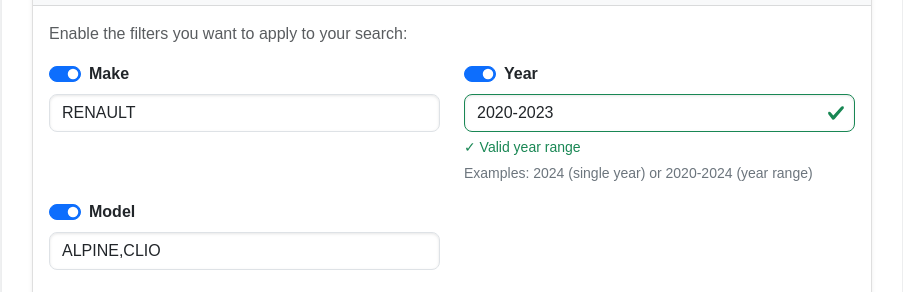
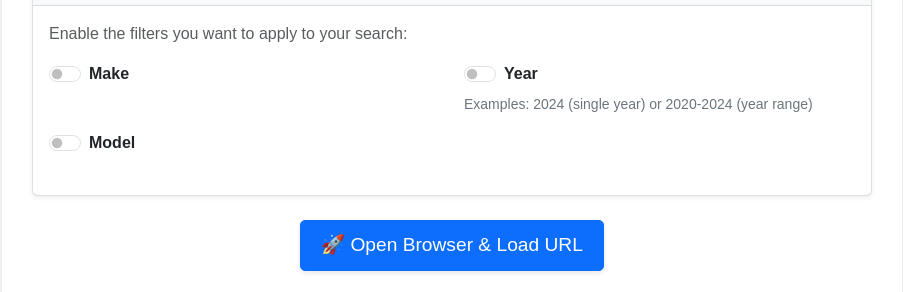
Before and after one commit to AbubakarMian/general_paint, a website: page general_paint.html in a window 1280 px wide. Shown: the part 428-720 px from the top of the page, without its empty margins (188-1091 px from the left). Drawn offline with Linux system fonts and the light colour scheme.

```diff
--- a/general_paint.html
+++ b/general_paint.html
@@ -193,25 +193,25 @@
                     <div class="row">
                         <div class="col-md-6 mb-3">
                             <div class="form-check form-switch">
-                                <input class="form-check-input" checked type="checkbox" id="enableMake" role="switch">
+                                <input class="form-check-input" type="checkbox" id="enableMake" role="switch">
                                 <label class="form-check-label" for="enableMake">
                                     <strong>Make</strong>
                                 </label>
                             </div>
                             <input type="text" id="make" name="make"  class="form-control filter-input mt-2"
-                                   style="display: none1;" value="RENAULT" placeholder="Enter vehicle make">
+                                   style="display: none;" value="" placeholder="Enter vehicle make">
                         </div>
 
                         <div class="col-md-6 mb-3">
                             <div class="form-check form-switch">
-                                <input class="form-check-input" checked type="checkbox" id="enableYear" role="switch">
+                                <input class="form-check-input" type="checkbox" id="enableYear" role="switch">
                                 <label class="form-check-label" for="enableYear">
                                     <strong>Year</strong>
                                 </label>
                             </div>
                             <div class="year-input-container">
-                                <input type="text" id="year" name="year" value="2020-2023" class="form-control filter-input mt-2"
-                                       style="display: none1;" placeholder="Enter year (e.g., 2025 or 2025-2020)">
+                                <input type="text" id="year" name="year" value="" class="form-control filter-input mt-2"
+                                       style="display: none;" placeholder="Enter year (e.g., 2025 or 2020-2023)">
                                 <div class="year-validation" id="yearValidation"></div>
                                 <div class="year-examples">
                                     Examples: 2024 (single year) or 2020-2024 (year range)
@@ -221,13 +221,13 @@
 
                         <div class="col-md-6 mb-3">
                             <div class="form-check form-switch">
-                                <input class="form-check-input" checked type="checkbox" id="enableModel" role="switch">
+                                <input class="form-check-input" type="checkbox" id="enableModel" role="switch">
                                 <label class="form-check-label" for="enableModel">
                                     <strong>Model</strong>
                                 </label>
                             </div>
                             <input type="text" id="model" name="model" class="form-control filter-input mt-2"
-                                   style="display: none1;" value="ALPINE,CLIO" placeholder="Enter vehicle model">
+                                   style="display: none;" value="" placeholder="Enter vehicle model">
                         </div>
 
                         <!-- <div class="col-md-6 mb-3">
```
